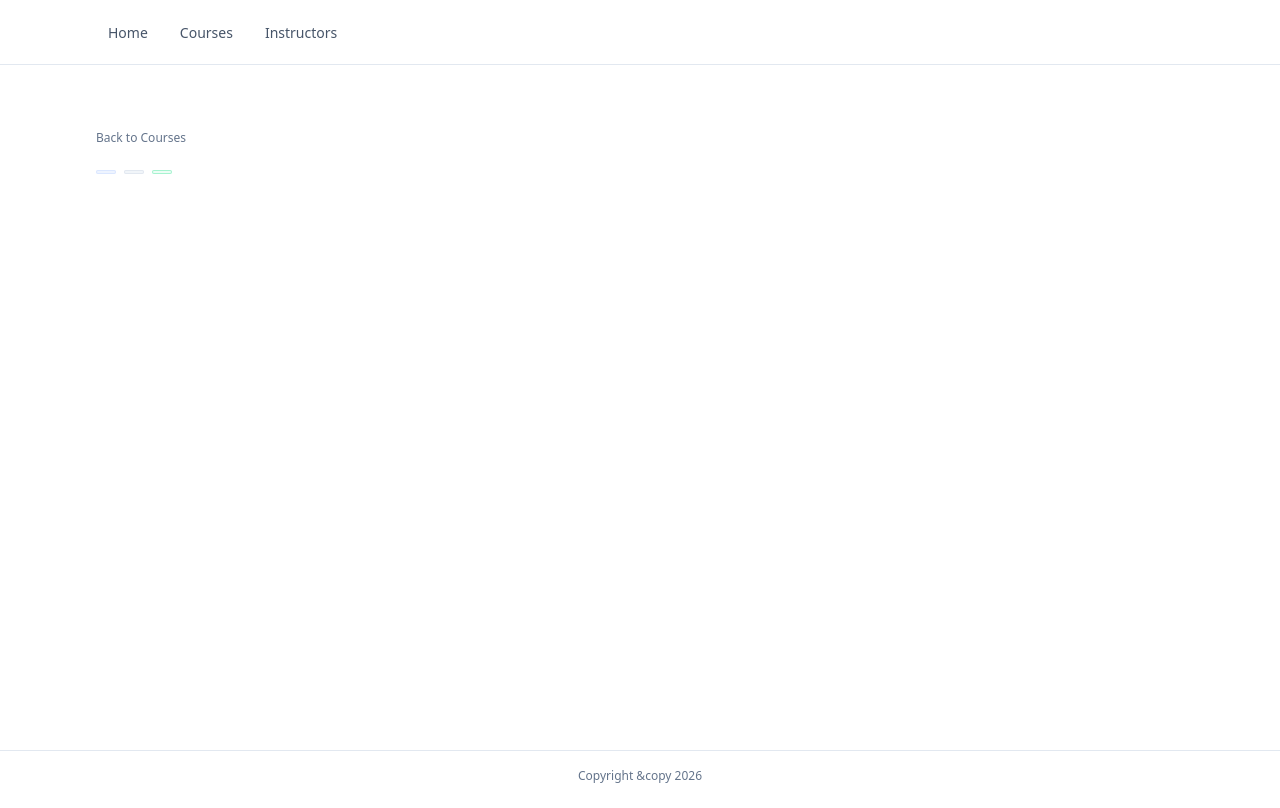
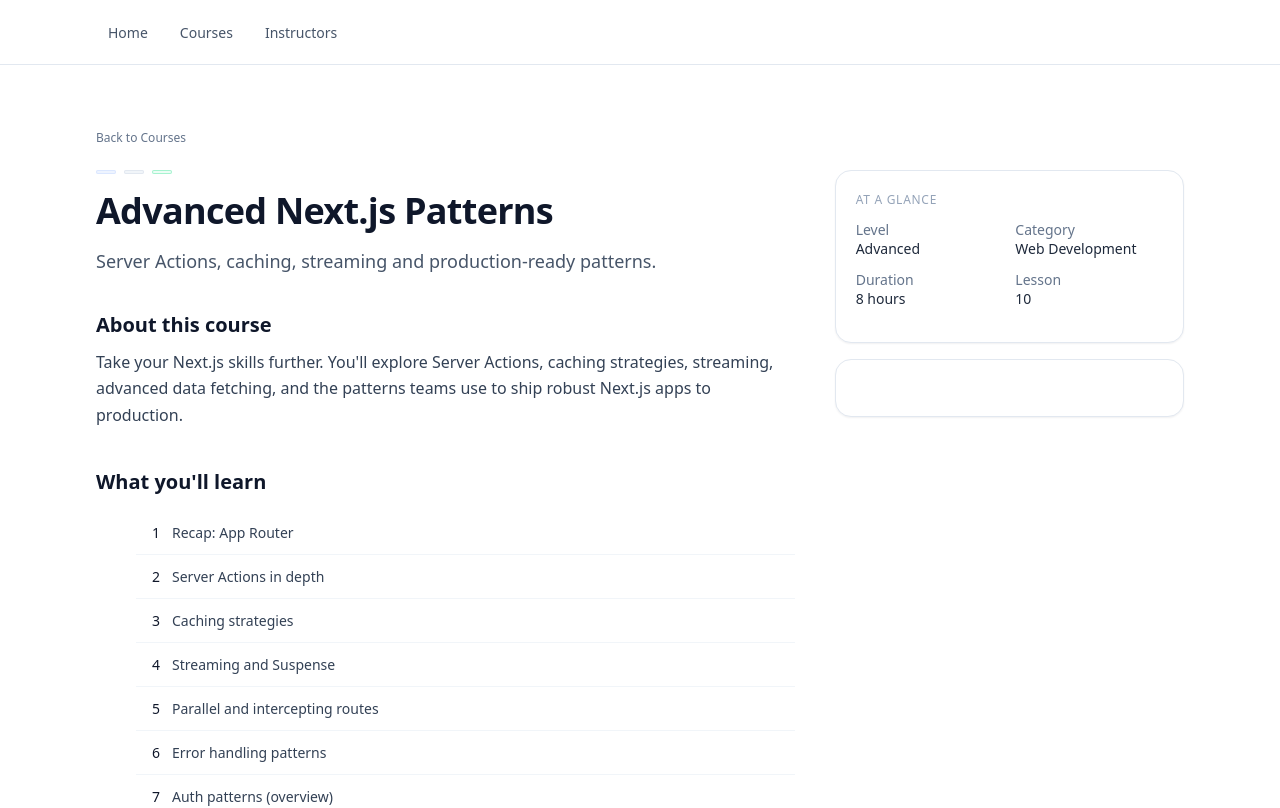
Before and after one commit to GogsNovakovic/Tecaj_next.js, a Next.js app: page /courses/advanced-nextjs-patterns in a window 1280 px wide. Shown: the top 808 px of the page. Built offline with nearby package versions, Linux system fonts and the light colour scheme.

Commit message:
add: aside cards

```diff
--- a/app/courses/[slug]/page.tsx
+++ b/app/courses/[slug]/page.tsx
@@ -31,15 +31,66 @@
                         <span className="badge"></span>
                         <span className="badge badge--success"></span>
                     </div>
+
+
+                    <h1 className="title-display">{course.title}</h1>
+                    <p className="course-lede">{course.shortDescription}</p>
+
+                    <div className="text-block">
+                        <h2>About this course</h2>
+                        <p>{course.description}</p>
+                    </div>
+
+                    <div className="lesson-block">
+                        <h2 className="title-section">What you'll learn</h2>
+
+                        <ol>
+                            {course.lessons.map ((lesson, idx) => (
+                                <li key={lesson} className="lesson-item">
+                                    <span className="lesson-number">{idx + 1}</span>
+                                    <span className="lesson-text">{lesson}</span>
+                                </li>
+                            ))}
+                        </ol>
+                    </div>
                 </div>
 
-                <h1 className="title-display"></h1>
-                <p className="course-lede"></p>
+                <aside className="course-aside">
+                    <div className="sidebar-card">
+                        <p className="sidebar-label">At a glance</p>
+                        <dl className="meta-grid">
+                            <div>
+                                <dt>Level</dt>
+                                <dd>{course.level}</dd>
+                            </div>
 
-                <div className="text-block"></div>
+                            <div>
+                                <dt>Category</dt>
+                                <dd>{course.category}</dd>
+                            </div>
 
-                <div className="lesson-block"></div>
+                            <div>
+                                <dt>Duration</dt>
+                                <dd>{course.duration}</dd>
+                            </div>
 
+                            <div>
+                                <dt>Lesson</dt>
+                                <dd>{course.lessonsCount}</dd>
+                            </div>
+                        </dl>
+                    </div>
+
+                    {instructor ? (
+                        <div className="sidebar-card">
+                            <p className="sidebar-label"></p>
+                            <p className="sidebar-instructor-name"></p>
+                            <p className="sidebar-instructor-role"></p>
+                            <p className="text-muted-sm mt-sm"></p>
+                        </div>
+                    ) : null}
+
+                </aside>
             </div>
 
         </div>
```
